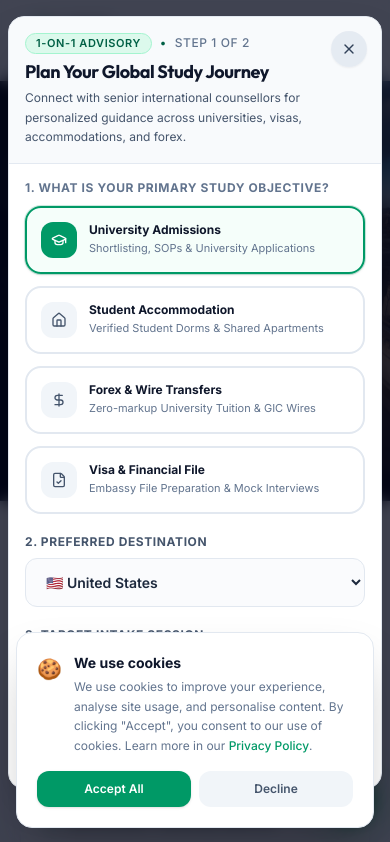
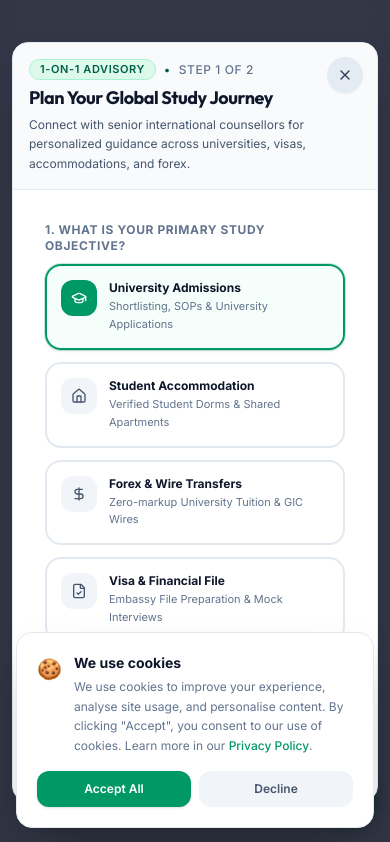
Before and after one commit to Athulkvs04/ues_abroad, a Next.js app: page /sop in a window 390 px wide. Shown: the top 842 px of the page. Built offline with nearby package versions, Linux system fonts and the light colour scheme.

Commit message:
fix: freeze background scrolling on mobile and make modal form body internally scrollable

```diff
--- a/src/components/home/LeadModal.tsx
+++ b/src/components/home/LeadModal.tsx
@@ -30,21 +30,36 @@ export function LeadModal({ isOpen, onClose, title, source }: LeadModalProps) {
     onClose();
   };
 
-  // Lock body scroll and handle Escape key on mobile and desktop
+  // Comprehensive iOS & Android background scroll lock
   useEffect(() => {
-    if (isOpen) {
+    if (!isOpen) return;
+
+    const scrollY = window.scrollY;
+    const originalStyles = {
+      overflow: document.body.style.overflow,
+      position: document.body.style.position,
+      top: document.body.style.top,
+      width: document.body.style.width,
+    };
+
     document.body.style.overflow = "hidden";
+    document.body.style.position = "fixed";
+    document.body.style.top = `-${scrollY}px`;
+    document.body.style.width = "100%";
+
     const handleKeyDown = (e: KeyboardEvent) => {
       if (e.key === "Escape") resetAndClose();
     };
     window.addEventListener("keydown", handleKeyDown);
+
     return () => {
-        document.body.style.overflow = "unset";
+      document.body.style.overflow = originalStyles.overflow;
+      document.body.style.position = originalStyles.position;
+      document.body.style.top = originalStyles.top;
+      document.body.style.width = originalStyles.width;
+      window.scrollTo(0, scrollY);
       window.removeEventListener("keydown", handleKeyDown);
     };
-    } else {
-      document.body.style.overflow = "unset";
-    }
   }, [isOpen]);
 
   if (!isOpen) return null;
@@ -114,13 +129,16 @@ export function LeadModal({ isOpen, onClose, title, source }: LeadModalProps) {
       onClick={(e) => {
         if (e.target === e.currentTarget) resetAndClose();
       }}
-      className="fixed inset-0 bg-slate-950/75 backdrop-blur-sm z-[9999] overflow-y-auto overscroll-contain p-2 sm:p-6 flex flex-col items-center justify-start"
+      className="fixed inset-0 bg-slate-950/80 backdrop-blur-sm z-[9999] flex items-center justify-center p-3 sm:p-6"
       role="dialog"
       aria-modal="true"
     >
-      <div className="bg-white rounded-2xl sm:rounded-3xl border border-slate-200 shadow-2xl max-w-2xl sm:max-w-3xl w-full relative flex flex-col text-slate-800 my-2 sm:my-8 overflow-hidden">
-        {/* Header Bar - Sticky so close button is ALWAYS accessible on mobile */}
-        <div className="bg-slate-50 border-b border-slate-200/90 px-4 py-4 sm:px-10 sm:py-6 pr-14 sm:pr-16 sticky top-0 z-20 rounded-t-2xl sm:rounded-t-3xl">
+      <div
+        onClick={(e) => e.stopPropagation()}
+        className="bg-white rounded-2xl sm:rounded-3xl border border-slate-200 shadow-2xl max-w-2xl sm:max-w-3xl w-full flex flex-col max-h-[90dvh] sm:max-h-[88vh] overflow-hidden text-slate-800 relative"
+      >
+        {/* Header Bar - Fixed & shrink-0 at top of modal */}
+        <div className="shrink-0 bg-slate-50 border-b border-slate-200/90 px-4 py-4 sm:px-10 sm:py-6 pr-14 sm:pr-16 relative">
           <button
             type="button"
             onClick={resetAndClose}
@@ -144,6 +162,9 @@ export function LeadModal({ isOpen, onClose, title, source }: LeadModalProps) {
             Connect with senior international counsellors for personalized guidance across universities, visas, accommodations, and forex.
           </p>
         </div>
+
+        {/* Scrollable Form Content - Independent scroll container */}
+        <div className="flex-1 overflow-y-auto overscroll-contain p-4 sm:p-10" style={{ WebkitOverflowScrolling: "touch" }}>
 
         {success ? (
           <div className="text-center p-8 sm:p-16 space-y-5">
@@ -339,5 +360,6 @@ export function LeadModal({ isOpen, onClose, title, source }: LeadModalProps) {
         )}
         </div>
       </div>
+    </div>
   );
 }
```
Lines whose indentation alone changed are shown as unchanged.
